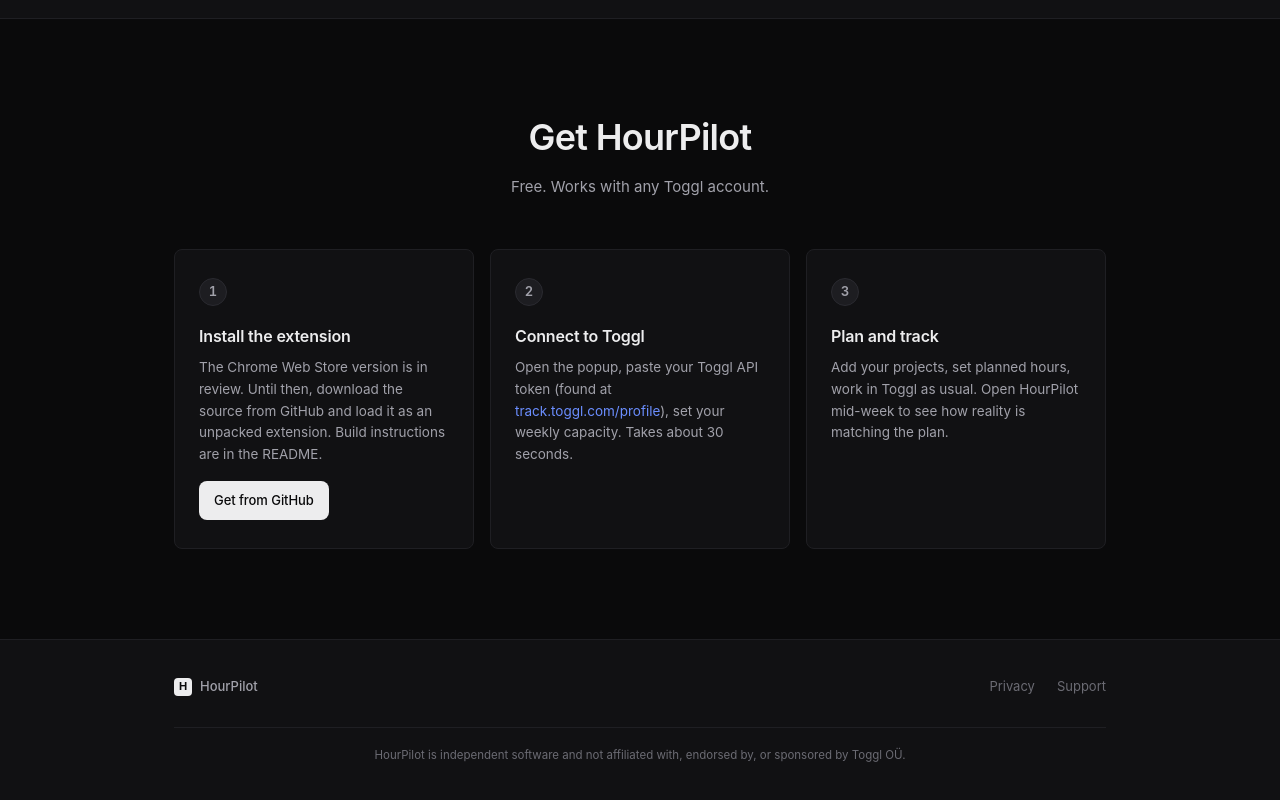
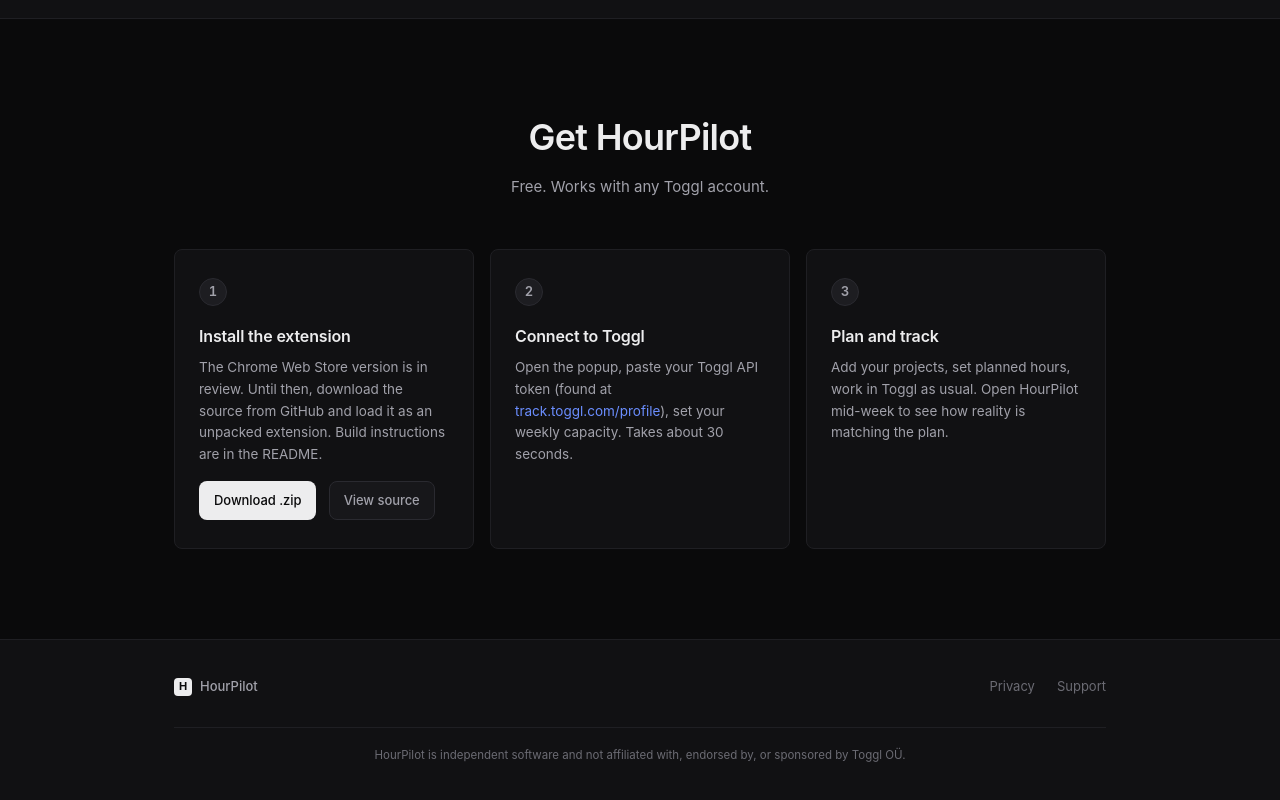
Before and after one commit to hourpilotsupport-source/hourpilot-landing, a plain HTML site: page index.html in a window 1280 px wide. Shown: the part 3133-3933 px from the top of the page. Drawn offline with Linux system fonts and the light colour scheme.

Commit message:
Change GitHub link to download .zip and view source
Updated download link and added source view link.

```diff
--- a/index.html
+++ b/index.html
@@ -109,7 +109,8 @@
         <div class="install-step">1</div>
         <h3>Install the extension</h3>
         <p>The Chrome Web Store version is in review. Until then, download the source from GitHub and load it as an unpacked extension. Build instructions are in the README.</p>
-        <a href="https://github.com/hourpilotsupport-source" class="btn btn-primary" target="_blank" rel="noopener">Get from GitHub</a>
+       <a href="https://github.com/hourpilotsupport-source/hourpilot-extension/releases/latest/download/dist.zip" class="btn btn-primary">Download .zip</a>
+<a href="https://github.com/hourpilotsupport-source/hourpilot-extension" class="btn btn-ghost" target="_blank" rel="noopener" style="margin-left: 8px;">View source</a>
       </div>
 
       <div class="install-card">
```
